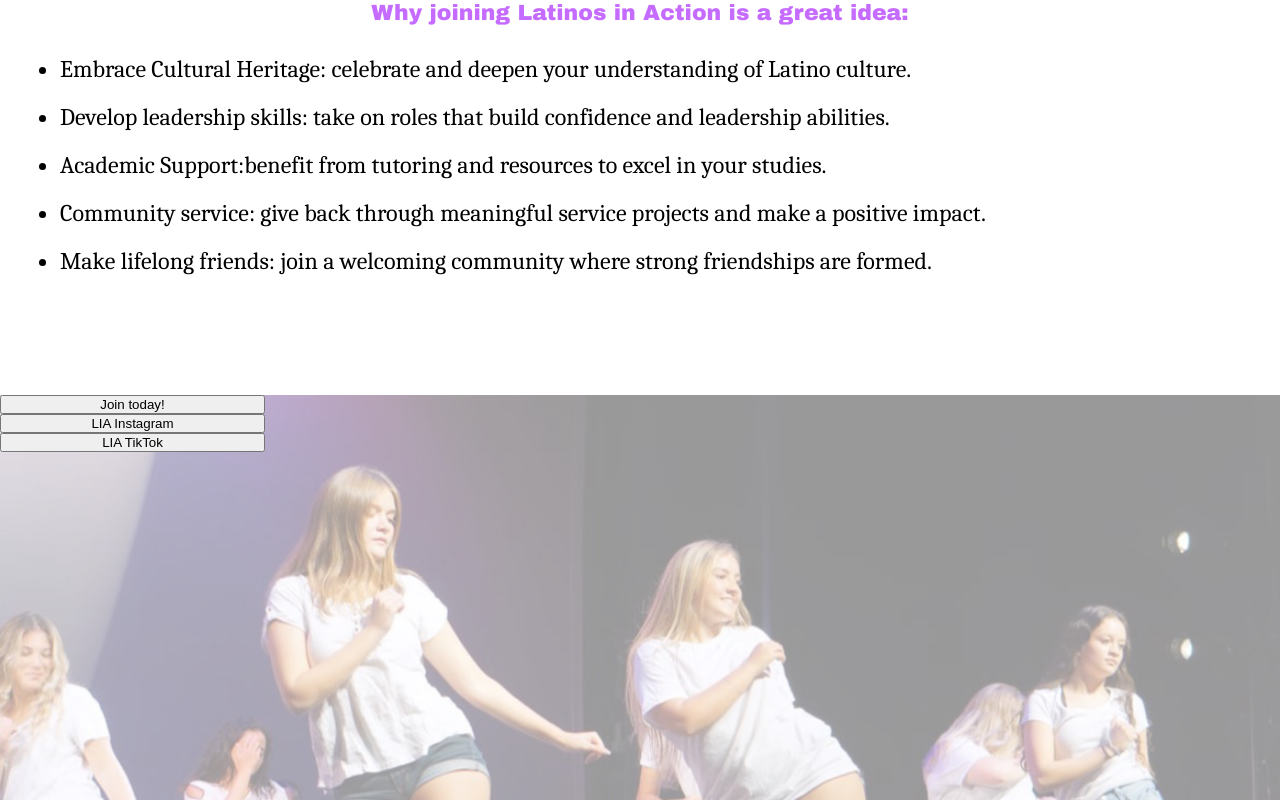
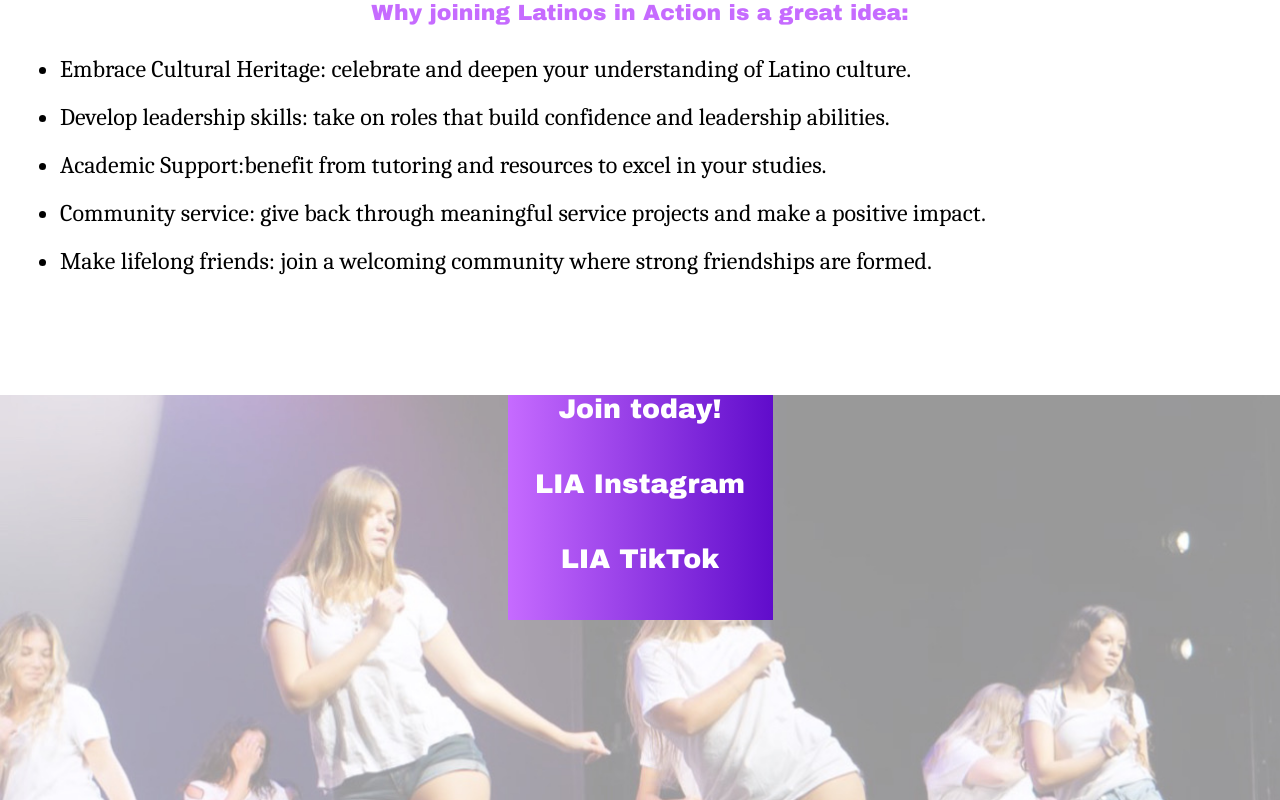
Before and after one commit to woxkey/lations-in-actions, a Vue app: page / in a window 1280 px wide. Shown: the part 1046-1846 px from the top of the page. Built offline with nearby package versions, Linux system fonts and the light colour scheme.

Commit message:
add third slide

```diff
--- a/src/App.vue
+++ b/src/App.vue
@@ -2,8 +2,8 @@
 import 'vue3-carousel/dist/carousel.css'
 import { Carousel, Slide, Pagination, Navigation } from 'vue3-carousel'
 import FirstSlide from './components/FirstSlide.vue'
-import SecondSlide from './components/SecondSlide.vue'
-// import ThirdSlide from './components/ThirdSlide.vue'
+// import SecondSlide from './components/SecondSlide.vue'
+import ThirdSlide from './components/ThirdSlide.vue';
 // import FourthSlide from './components/FourthSlide.vue'
 // import FifthSlide from './components/FifthSlide.vue'
 // import SixthSlide from './components/SixthSlide.vue'
@@ -18,8 +18,8 @@ export default {
     Pagination,
     Navigation,
     FirstSlide,
-    SecondSlide
-    // ThirdSlide,
+    // SecondSlide
+    ThirdSlide,
     // FourthSlide,
     // FifthSlide,
     // SixthSlide,
@@ -52,7 +52,7 @@ export default {
       <Carousel class="carousel" :autoplay="2000" :wrapAround="true" :transition="500" items-to-show="2.5" :items-to-show="1.5">
         <Slide v-for="(slidePath, idx) in slidesPaths" :key="slide">
           <FirstSlide v-if="idx === 0" />
-          <SecondSlide v-if="idx === 1"/>
+          <ThirdSlide v-if="idx === 2"/>
         </Slide>
         <template #addons>
           <Navigation />
@@ -72,9 +72,9 @@ export default {
       </ul>
     </div>
     <div class="footer-bg">
-      <button>Join today!</button>
-      <button>LIA Instagram</button>
-      <button>LIA TikTok</button>
+      <div>Join today!</div>
+      <div>LIA Instagram</div>
+      <div>LIA TikTok</div>
     </div>
 </template>
 
@@ -188,10 +188,19 @@ export default {
   background-size: cover;
   display: flex;
   flex-direction: column;
+  align-items: center;
 }
 
-.footer-bg button {
+.footer-bg div {
   width: 265px;
+  font-family: 'Archivo Black';
+  font-size: 27px;
+  line-height: 29px;
+  letter-spacing: 0em;
+  text-align: center;
+  background: linear-gradient(90deg, #C66BFF 0%, #600CCB 100%);
+  height: 75px;
+  color: rgba(255, 255, 255, 1);
 }
 
 .img-slide {
```
